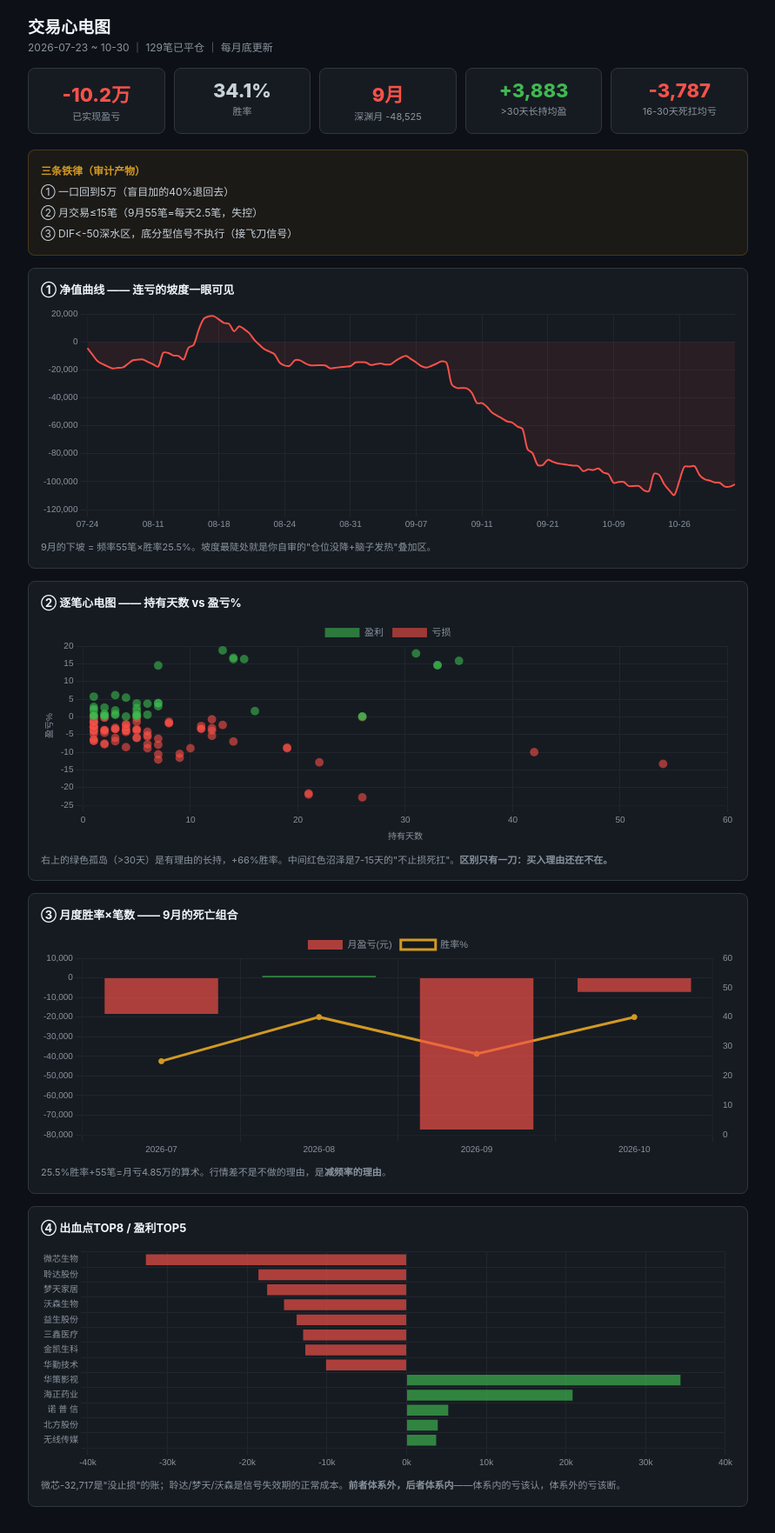
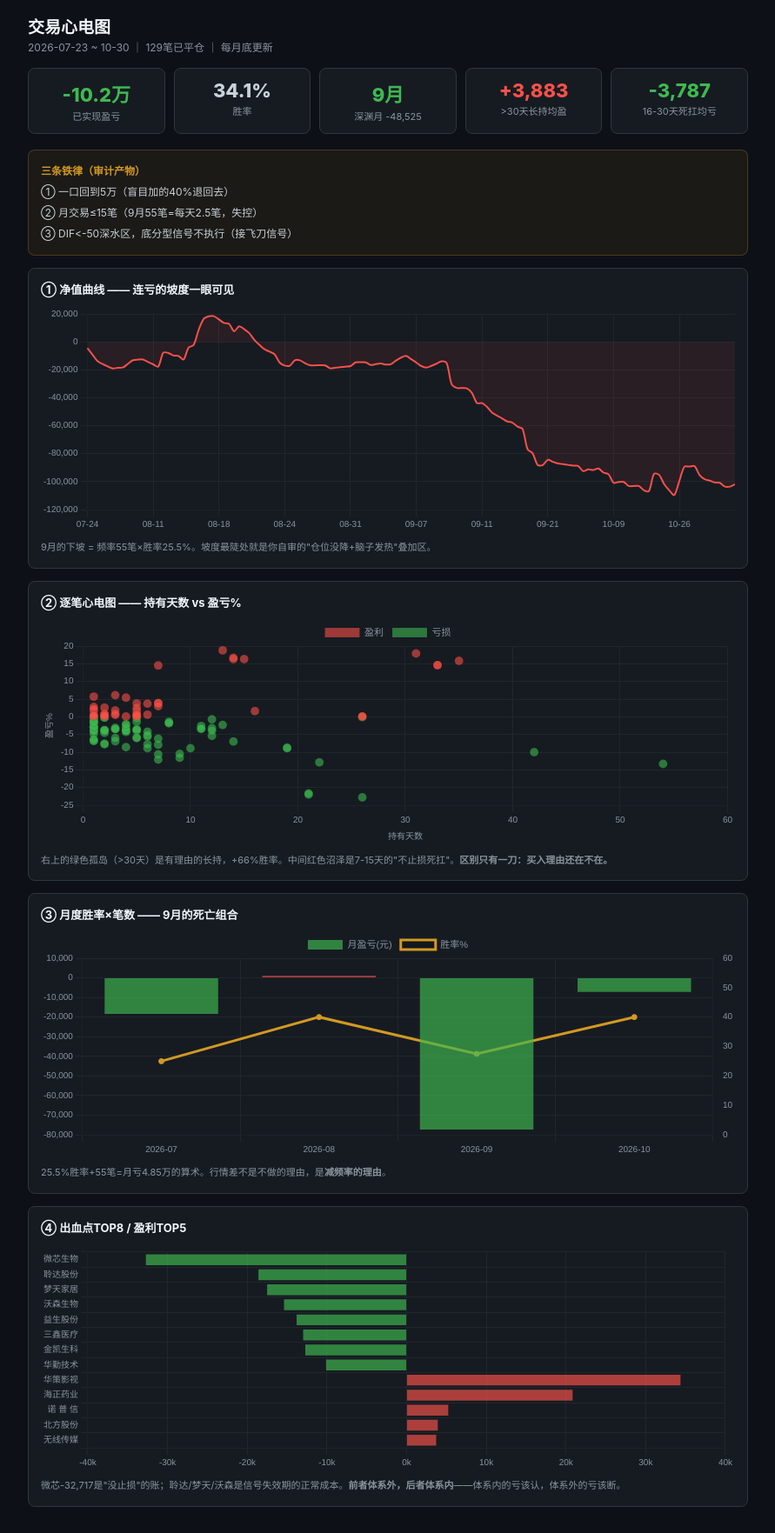
Before and after one commit to xiaoyi0319a/yixue-dashboard, a Jekyll site: the page trading-audit.html, which Jekyll copies as it is, in a window 1280 px wide. Shown: the whole page at 87% size, without its empty margins (194-1085 px from the left). Built offline with Jekyll 4.4.1, drawn with Linux system fonts in a browser that asks for light colours.

Commit message:
fix(trading-audit): 红涨绿跌6处（盈利散点红/亏损散点绿/月柱亏绿盈红/亏损榜绿/盈利榜红/CSS交换）

```diff
--- a/trading-audit.html
+++ b/trading-audit.html
@@ -14,7 +14,7 @@ h1{font-size:19px;color:#f0f6fc;margin-bottom:2px}
 .stat{background:#161b22;border:1px solid #30363d;border-radius:8px;padding:12px;text-align:center}
 .stat .n{font-size:22px;font-weight:800}
 .stat .l{font-size:11px;color:#8b949e;margin-top:2px}
-.neg{color:#f85149}.pos{color:#3fb950}.warn{color:#d29922}
+.neg{color:#3fb950}.pos{color:#f85149}.warn{color:#d29922}
 .chart-box{background:#161b22;border:1px solid #30363d;border-radius:8px;padding:14px;margin-bottom:14px}
 .chart-box h3{font-size:13px;color:#f0f6fc;margin-bottom:10px}
 .chart-box .note{font-size:11px;color:#8b949e;margin-top:8px;line-height:1.7}
@@ -62,18 +62,18 @@ const TT={backgroundColor:'#161b22',borderColor:'#30363d',borderWidth:1,titleCol
 new Chart(eq,{type:'line',data:{labels:D.equity.map(p=>p.d),datasets:[{data:D.equity.map(p=>p.v),borderColor:'#f85149',borderWidth:2,pointRadius:0,fill:true,backgroundColor:'rgba(248,81,73,.08)',tension:.3}]},options:{plugins:{legend:{display:false},tooltip:{...TT,callbacks:{label:c=>'累计 '+c.parsed.y.toLocaleString()+' 元'}}},scales:{x:{...C,ticks:{...C.ticks,maxTicksLimit:10}},y:C}}});
 
 new Chart(sc,{type:'scatter',data:{datasets:[
- {label:'盈利',data:D.scatter.filter(p=>p.win),backgroundColor:'#3fb95099',pointRadius:5},
- {label:'亏损',data:D.scatter.filter(p=>!p.win),backgroundColor:'#f8514999',pointRadius:5}]},
+ {label:'盈利',data:D.scatter.filter(p=>p.win),backgroundColor:'#f8514999',pointRadius:5},
+ {label:'亏损',data:D.scatter.filter(p=>!p.win),backgroundColor:'#3fb95099',pointRadius:5}]},
  options:{plugins:{legend:{labels:{color:'#8b949e',font:{size:11}}},tooltip:{...TT,callbacks:{label:c=>`${c.raw.n} ${c.raw.d} 持有${c.raw.x}天 ${c.raw.y>0?'+':''}${c.raw.y}%`}}},
  scales:{x:{...C,title:{display:true,text:'持有天数',color:'#8b949e',font:{size:10}}},y:{...C,title:{display:true,text:'盈亏%',color:'#8b949e',font:{size:10}}}}}});
 
 new Chart(mo,{data:{labels:D.monthly.map(m=>m.month),datasets:[
- {type:'bar',label:'月盈亏(元)',data:D.monthly.map(m=>m.盈亏),backgroundColor:D.monthly.map(m=>m.盈亏<0?'#f85149aa':'#3fb950aa'),yAxisID:'y'},
+ {type:'bar',label:'月盈亏(元)',data:D.monthly.map(m=>m.盈亏),backgroundColor:D.monthly.map(m=>m.盈亏<0?'#3fb950aa':'#f85149aa'),yAxisID:'y'},
  {type:'line',label:'胜率%',data:D.monthly.map(m=>m.胜率),borderColor:'#d29922',yAxisID:'y1',pointBackgroundColor:'#d29922'}]},
  options:{plugins:{legend:{labels:{color:'#8b949e',font:{size:11}}},tooltip:TT},
  scales:{x:C,y:{...C,position:'left'},y1:{...C,position:'right',min:0,max:60,grid:{display:false}}}}});
 
-const all=[...D.tops.map(t=>({...t,c:'#f85149aa'})),...D.topw.slice().reverse().map(t=>({...t,c:'#3fb950aa'}))];
+const all=[...D.tops.map(t=>({...t,c:'#3fb950aa'})),...D.topw.slice().reverse().map(t=>({...t,c:'#f85149aa'}))];
 new Chart(st,{type:'bar',data:{labels:all.map(s=>s.n),datasets:[{data:all.map(s=>s.v),backgroundColor:all.map(s=>s.c)}]},
  options:{indexAxis:'y',plugins:{legend:{display:false},tooltip:{...TT,callbacks:{label:c=>c.parsed.x.toLocaleString()+' 元'}}},scales:{x:{...C,ticks:{...C.ticks,callback:v=>(v/1000)+'k'}},y:{...C,ticks:{...C.ticks,font:{size:10}}}}}});
 }).catch(e=>{ if(retries>0) setTimeout(()=>loadAudit(retries-1),2500); });
```
